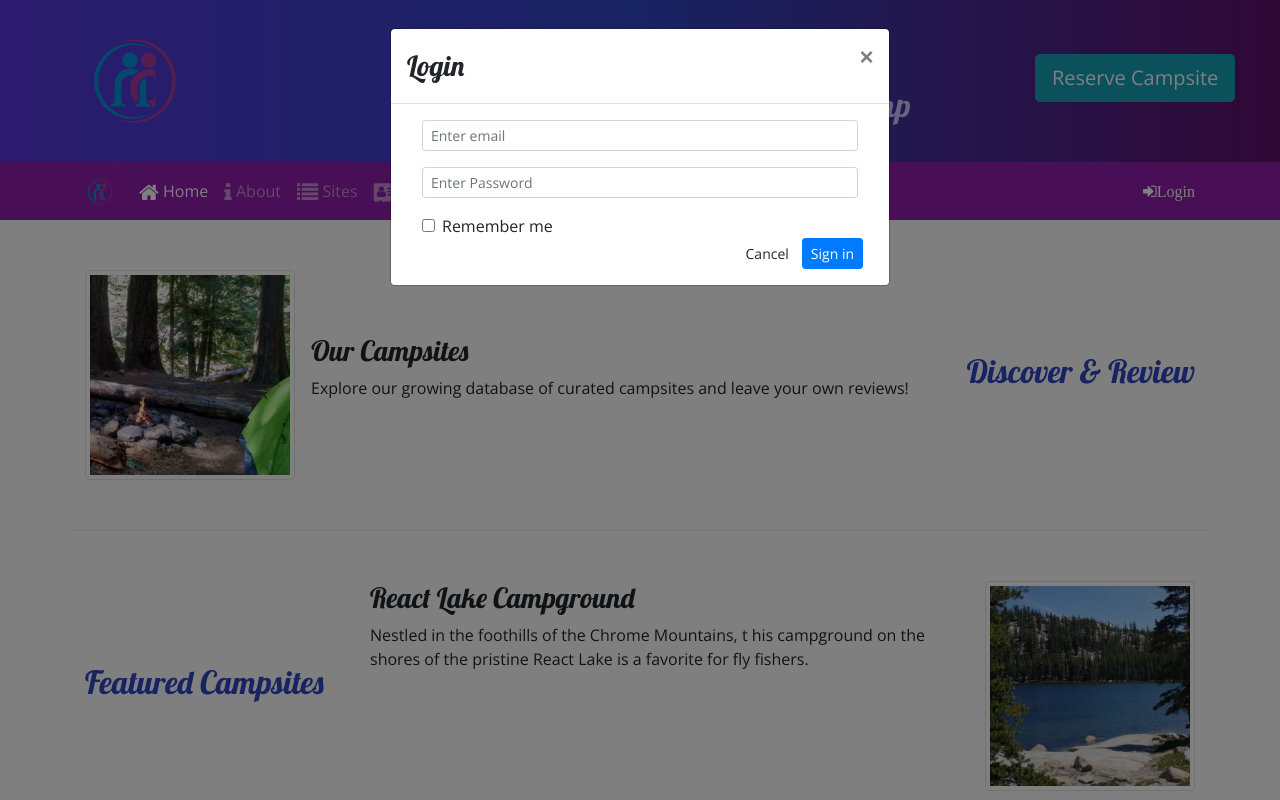
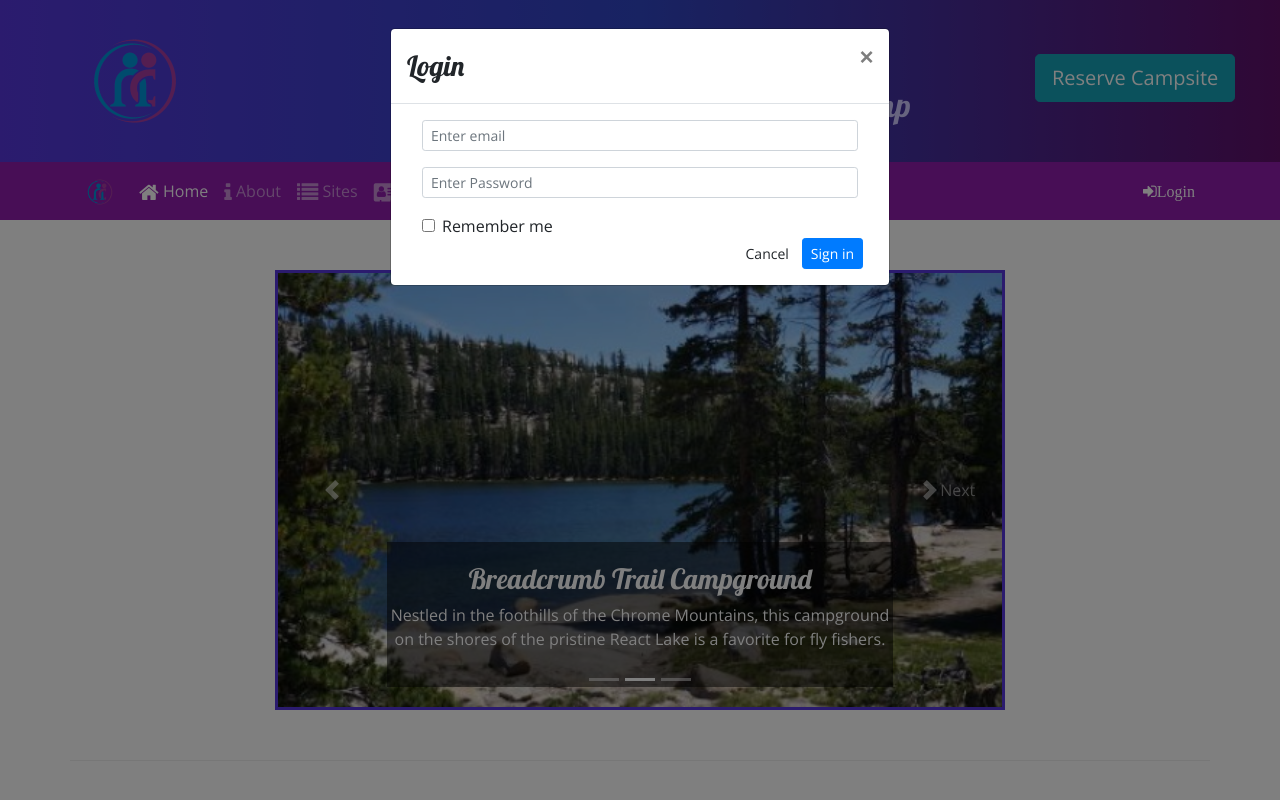
Before and after one commit to kikluz/boostrap_project_nucamp, a website: page index.html in a window 1280 px wide. Both pictures are taken after a click on the button "Login". Shown: the top 800 px of the page. Drawn offline with nearby package versions, Linux system fonts and the light colour scheme.

Commit message:
Carousel

```diff
--- a/css/styles.css
+++ b/css/styles.css
@@ -45,3 +45,10 @@ a:hover {
   color: inherit;
   text-decoration: none;
 }
+/* Carousel style */
+.carousel-caption {
+  background-color: rgba(0, 0, 0, 0.5);
+}
+.carousel {
+  border: solid #5637dd;
+}
--- a/index.html
+++ b/index.html
@@ -113,6 +113,63 @@
 	</div> <!-- End of loginModal-->
 
 	<div class="container">
+		<!-- Carousel Component -->
+		<div class="row row-content">
+			<div class="col-md-8 mx-auto">
+
+				<div id="homeCarousel" class="carousel slide" data-ride="carousel">
+
+					<ol class="carousel-indicators">
+						<li data-target="#homeCarousel" data-slide-to="0" class="active"></li>
+						<li data-target="#homeCarousel" data-slide-to="1"></li>
+						<li data-target="#homeCarousel" data-slide-to="2"></li>
+					</ol>
+
+					<div class="carousel-inner">
+						<div class="carousel-item active">
+							<img class="d-block w-100" src="img/breadcrumb-trail.jpg" alt="Breadcrumb Trail Campground" />
+							<div class="carousel-caption">
+								<h3>Breadcrumb Trail Campground</h3>
+								<p class="d-none d-sm-block">
+									Let Nucamp be your guide to this off-the-beaten-path, hike-in-only campground.
+								</p>
+							</div>
+						</div>
+						<div class="carousel-item">
+							<img class="d-block w-100" src="img/react-lake.jpg" alt="React Lake Campground" />
+							<div class="carousel-caption">
+								<h3>Breadcrumb Trail Campground</h3>
+								<p class="d-none d-sm-block">
+									Nestled in the foothills of the Chrome Mountains,
+									this campground on the shores of the pristine React Lake is a favorite for fly fishers.
+								</p>
+							</div>
+						</div>
+						<div class="carousel-item">
+							<img class="d-block w-100" src="img/chrome-river.jpg" alt="Chrome River Campground" />
+							<div class="carousel-caption">
+								<h3>Breadcrumb Trail Campground</h3>
+								<p class="d-none d-sm-block">
+									Spend a few sunny days and starry nights beneath a canopy of old-growth firs at
+									this enchanting spot by the Chrome River.
+								</p>
+							</div>
+						</div>
+					</div><!-- End of  carousel-inner -->
+
+					<a href="#homeCarousel" class="carousel-control-prev" role="button" data-slide="prev">
+						<span class="carousel-control-prev-icon"></span>
+						<span class="sr-only">Preview</span>
+					</a>
+
+					<a href="#homeCarousel" class="carousel-control-next" role="button" data-slide="next">
+						<span class="carousel-control-next-icon"></span>
+						<span>Next</span>
+					</a>
+
+				</div><!-- End of homeCarousel -->
+			</div>
+		</div><!-- row row-content -->
 
 		<div class="row row-content align-items-center">
 			<div class="col-sm-4 order-sm-last col-md-3">
```
